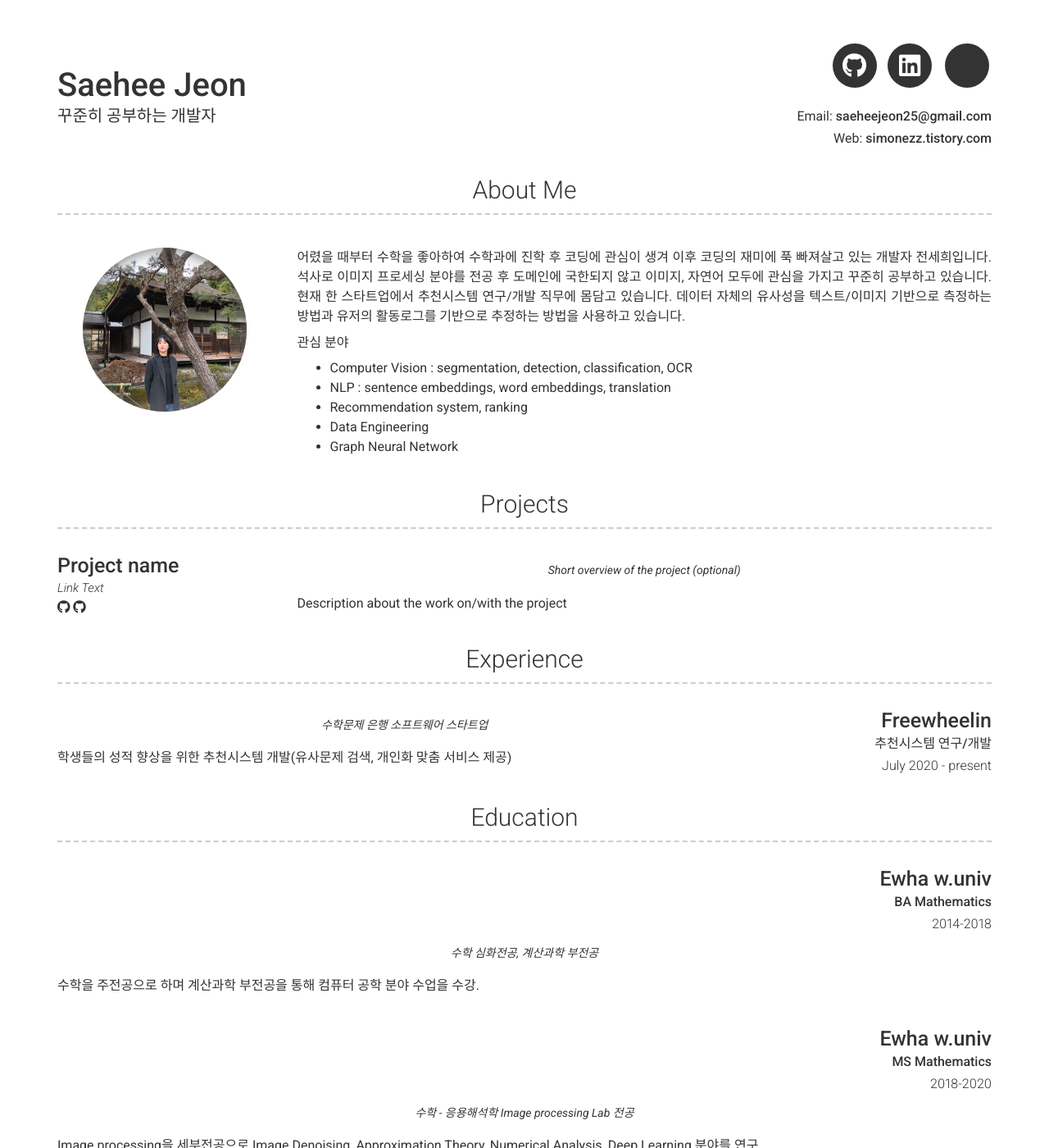
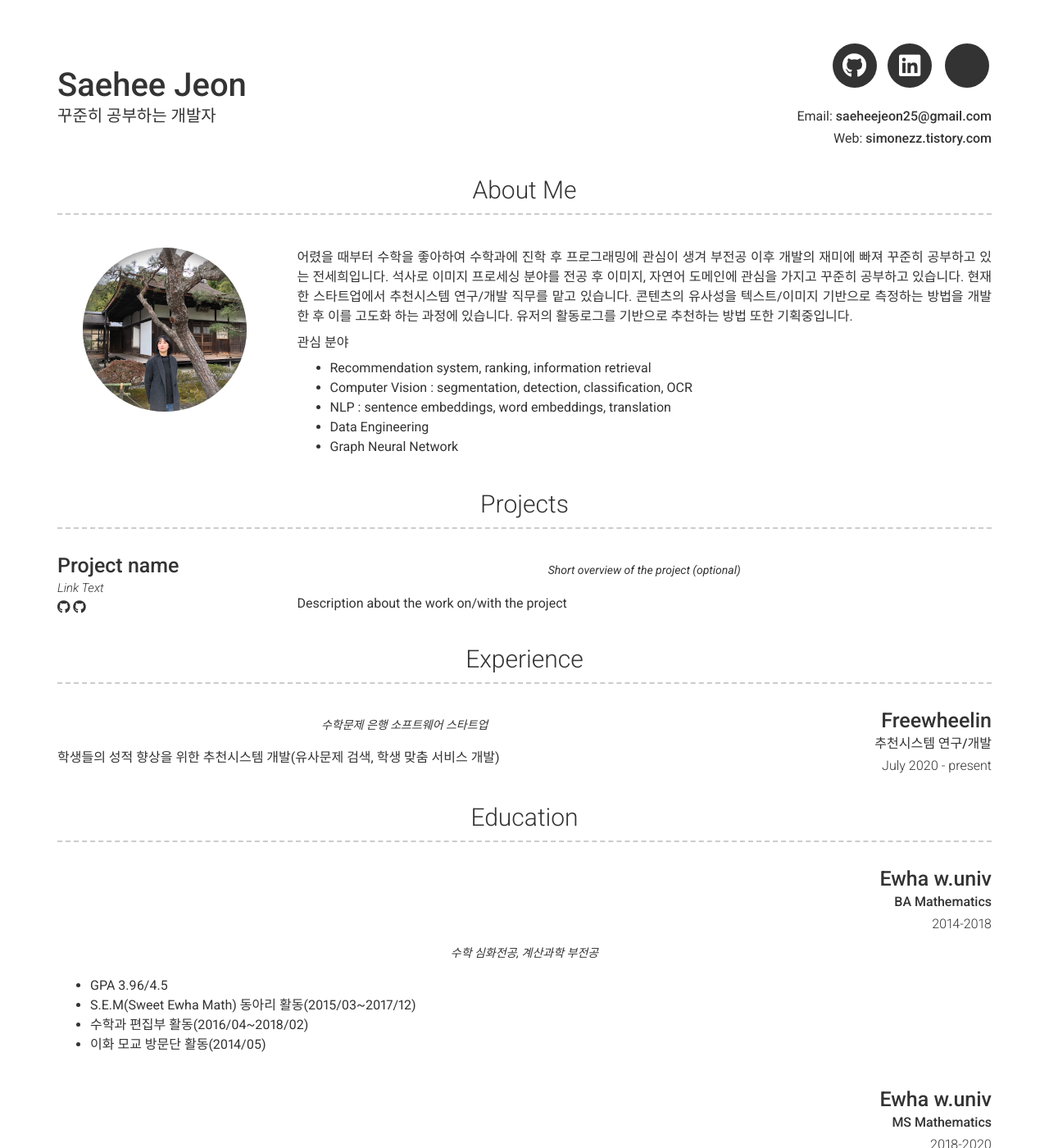
Before and after one commit to simonezz/simonezz.github.io, a Jekyll site: the page built from index.md, in a window 1280 px wide and 1400 px high. Shown: the whole window at 82% size. Built offline with Jekyll 4.4.1, drawn with Linux system fonts in a browser that asks for light colours; nearby versions of some CDN libraries; some of the changed text lies outside the part shown.

Commit message:
Update _config.yml

```diff
--- a/_config.yml
+++ b/_config.yml
@@ -42,15 +42,15 @@ additional_links:
 # about_title: About Me (Use this to override about section title)
 about_profile_image: images/profile.jpg
 about_content: | # this will include new lines to allow paragraphs
-  어렸을 때부터 수학을 좋아하여 수학과에 진학 후 코딩에 관심이 생겨 이후 코딩의 재미에 푹 빠져살고 있는 개발자 전세희입니다.
-  석사로 이미지 프로세싱 분야를 전공 후 도메인에 국한되지 않고 이미지, 자연어 모두에 관심을 가지고 꾸준히 공부하고 있습니다.
-  현재 한 스타트업에서 추천시스템 연구/개발 직무에 몸담고 있습니다. 데이터 자체의 유사성을 텍스트/이미지 기반으로 측정하는 방법과
-  유저의 활동로그를 기반으로 추정하는 방법을 사용하고 있습니다.
+  어렸을 때부터 수학을 좋아하여 수학과에 진학 후 프로그래밍에 관심이 생겨 부전공 이후 개발의 재미에 빠져 꾸준히 공부하고 있는 전세희입니다.
+  석사로 이미지 프로세싱 분야를 전공 후 이미지, 자연어 도메인에 관심을 가지고 꾸준히 공부하고 있습니다.
+  현재 한 스타트업에서 추천시스템 연구/개발 직무를 맡고 있습니다. 콘텐츠의 유사성을 텍스트/이미지 기반으로 측정하는 방법을 개발한 후 이를 고도화 하는 과정에 있습니다.
+  유저의 활동로그를 기반으로 추천하는 방법 또한 기획중입니다.
 
   관심 분야
+  - Recommendation system, ranking, information retrieval
   - Computer Vision : segmentation, detection, classification, OCR
   - NLP : sentence embeddings, word embeddings, translation
-  - Recommendation system, ranking
   - Data Engineering
   - Graph Neural Network
 
@@ -83,7 +83,7 @@ content:
         quote: >
           수학문제 은행 소프트웨어 스타트업
         description: | # this will include new lines to allow paragraphs
-          학생들의 성적 향상을 위한 추천시스템 개발(유사문제 검색, 개인화 맞춤 서비스 제공)
+          학생들의 성적 향상을 위한 추천시스템 개발(유사문제 검색, 학생 맞춤 서비스 개발)
   - title: Education
     layout: list
     content:
@@ -94,7 +94,12 @@ content:
         quote: >
           수학 심화전공, 계산과학 부전공
         description: | # this will include new lines to allow paragraphs
-          수학을 주전공으로 하며 계산과학 부전공을 통해 컴퓨터 공학 분야 수업을 수강.
+          - GPA 3.96/4.5
+          - S.E.M(Sweet Ewha Math) 동아리 활동(2015/03~2017/12)
+          - 수학과 편집부 활동(2016/04~2018/02)
+          - 이화 모교 방문단 활동(2014/05)
+
+
 
       - layout: top-right
         title: Ewha w.univ
@@ -104,11 +109,16 @@ content:
           수학 - 응용해석학 Image processing Lab 전공
         description: | # this will include new lines to allow paragraphs
           Image processing을 세부전공으로 Image Denoising, Approximation Theory,
-          Numerical Analysis, Deep Learning 분야를 연구.
+          Numerical Analysis, Deep Learning 분야 학습/연구.
+          - GPA 4.8/4.5
+          - 석사 졸업 논문 : http://dspace.ewha.ac.kr/handle/2015.oak/253127
+
   - title: Interest
     layout: text
     content: | # this will include new lines to allow paragraphs
-      데이터 엔지니어링, 데이터 사이언스, 컴퓨터비전, 자연어처리, aws, 자전거, 클라이밍, 불어, 영어회화, 독서(특히 정세랑 작가님 책들), 인공지능 윤리, 피아
+      - tech : 추천시스템, 데이터 사이언스, 컴퓨터비전, 자연어처리, aws, 데이터 엔지니어링
+      - workout : 자전거, 클라이밍, 요가
+      - else : 불어, 영어회화, 독서(특히 정세랑 작가님 책들), 인공지능 윤리, 피아
 
   - title: Skills
     layout: text
```
